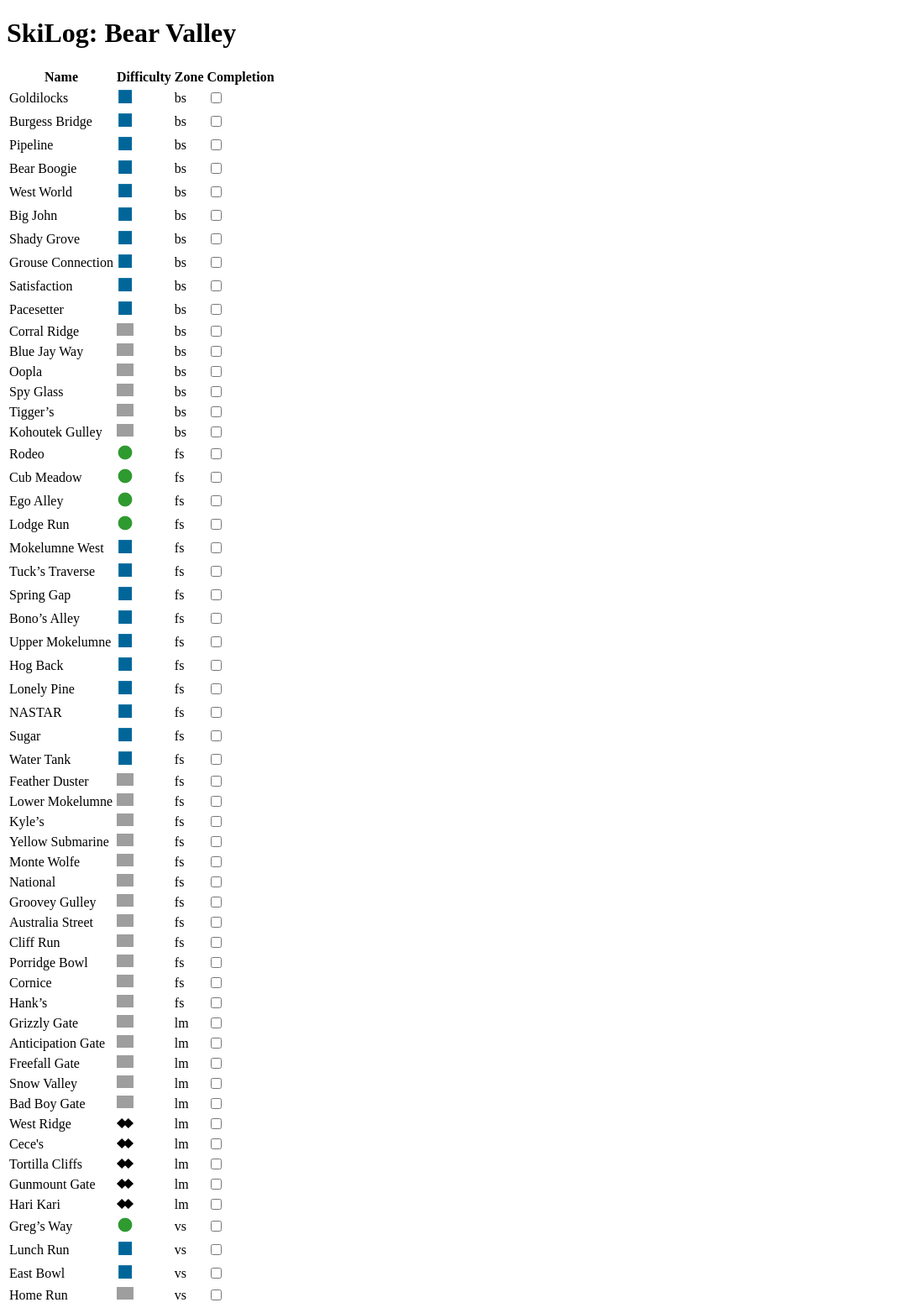
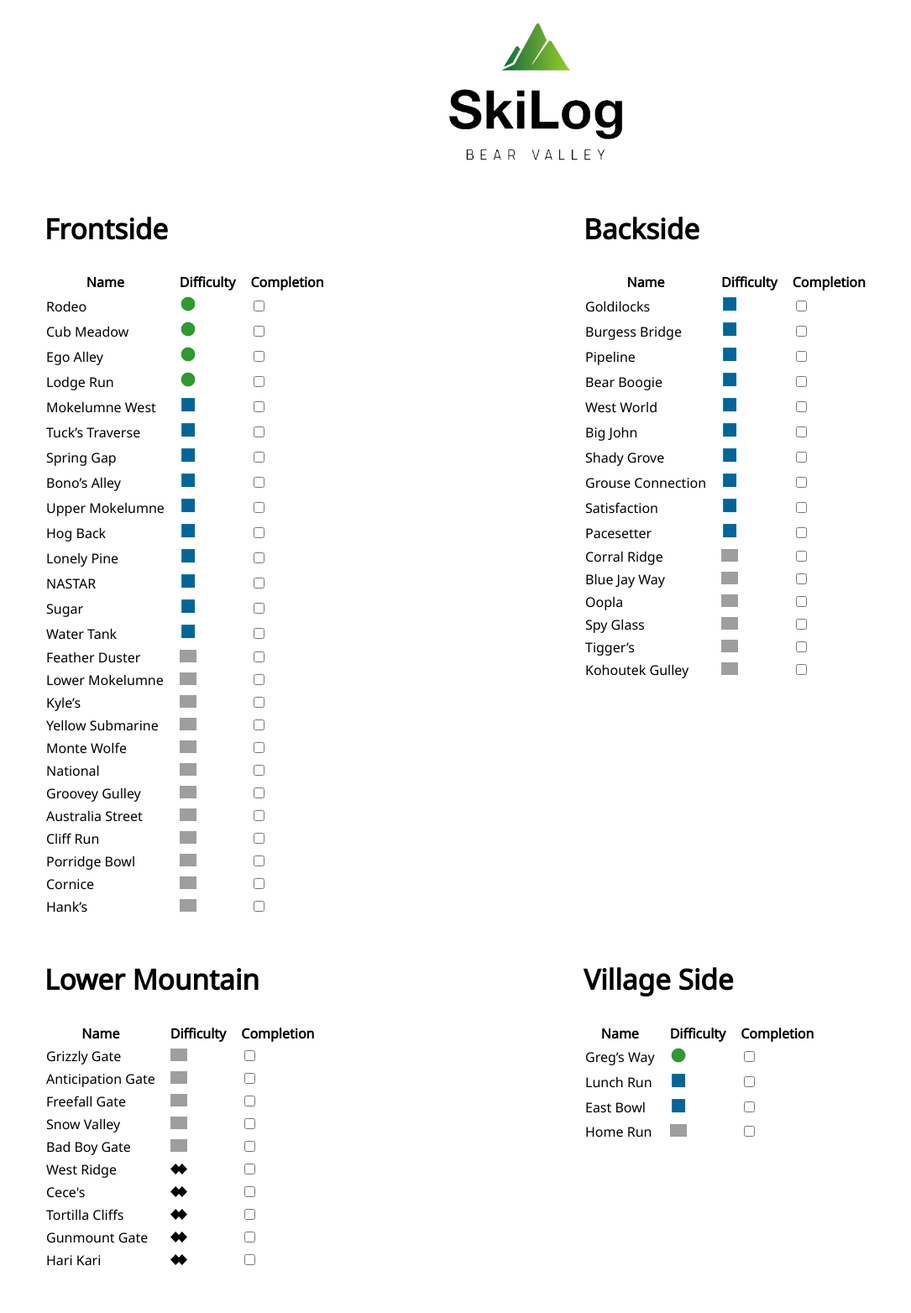
Before and after one commit to EXOEON/SkiLog, a Flask app: page / in a window 1280 px wide. Shown: the whole page at 84% size, without its empty margins (0-1085 px from the left). After the commit the page ends 1508 px from the top, so only its background shows below. Run offline with Flask 3, Linux system fonts and the light colour scheme; grey boxes are pictures that could not be loaded.

Commit message:
visuals done

```diff
--- a/main.py
+++ b/main.py
@@ -2,18 +2,29 @@
 from flask import Flask, render_template, request, redirect, url_for, session
 
 csv_file = 'BV-Trails.csv'
-data = []
+
+fs = []
+bs = []
+lm = []
+vs = []
 
 with open(csv_file, 'r') as file:
     csv_reader = csv.reader(file)
     for row in csv_reader:
-        data.append(row)
+        if row[2] == 'fs':
+            fs.append(row)
+        elif row[2] == 'bs':
+            bs.append(row)
+        elif row[2] == 'lm':
+            lm.append(row)
+        elif row[2] == 'vs':
+            vs.append(row)
 
 app = Flask(__name__)
 
 @app.route('/')
 def home():
-    return render_template('index.html', trails=data)
+    return render_template('index.html', fs=fs, bs=bs, lm=lm, vs=vs)
 
 if __name__ == '__main__':
     app.run(debug=True)
--- a/static/main.css
+++ b/static/main.css
@@ -1,4 +1,45 @@
-img {
+@import url('https://fonts.googleapis.com/css2?family=Noto+Sans&display=swap');
+
+* {
+    font-family: 'Noto Sans', sans-serif;
+}
+
+.logo {
+    width: 300px;
+    height: auto;
+    display: block;
+    margin-left: auto;
+    margin-right: auto;
+
+}
+
+h2 {
+    font-size: 25pt;
+    margin-left: 45px;
+}
+
+table {
+    margin-left: 30px;
+}
+
+table img {
     width: 20px;
     height: auto;
 }
+
+td, th {
+    padding-bottom: 2px;
+    padding-left: 15px;
+}
+
+.grid-container {
+    display: grid;
+    grid-template-columns: 1fr 1fr;
+    grid-gap: 20px;
+}
+
+@media (max-width: 768px) {
+    .grid-container {
+        display: block;
+    }
+}
--- a/templates/index.html
+++ b/templates/index.html
@@ -4,16 +4,19 @@
     <meta charset="UTF-8">
     <title>SkiLog: Bear Valley</title>
     <link rel="stylesheet" href="/static/main.css">
+    <link rel="icon" href="/static/icon.png">
 </head>
 <body>
-    <h1>SkiLog: Bear Valley</h1>
+    <img src="/static/logo.png" alt="SkiLog: Bear Valley - logo" class="logo">
+    <div class="grid-container">
+        <div>
+            <h2>Frontside</h2>
             <table>
                 <tr>
                     <th>Name</th>
                     <th>Difficulty</th>
-            <th>Zone</th>
                     <th>Completion</th>
-        {% for trail in trails %}
+                {% for trail in fs %}
                     <tr>
                         <td>{{ trail[0] }}</td>
                         {% if trail[1] == "g" %}
@@ -25,10 +28,83 @@
                         {% elif trail[1] == "dbd" %}
                             <td><img src="/static/double-black.svg" alt="double black diamond"></td>
                         {% endif %}
-                <td>{{ trail[2] }}</td>
                         <td><input type="checkbox" id="myCheckbox"></td>
                     </tr>
                 {% endfor %}
             </table>
+        </div>
+        <div>
+            <h2>Backside</h2>
+            <table>
+                <tr>
+                    <th>Name</th>
+                    <th>Difficulty</th>
+                    <th>Completion</th>
+                {% for trail in bs %}
+                    <tr>
+                        <td>{{ trail[0] }}</td>
+                        {% if trail[1] == "g" %}
+                            <td><img src="/static/green.png" alt="green circle"></td>
+                        {% elif trail[1] == "b" %}
+                            <td><img src="/static/blue.png" alt="blue square"></td>
+                        {% elif trail[1] == "bd" %}
+                            <td><img src="/static/black.svg" alt="black diamond"></td>
+                        {% elif trail[1] == "dbd" %}
+                            <td><img src="/static/double-black.svg" alt="double black diamond"></td>
+                        {% endif %}
+                        <td><input type="checkbox" id="myCheckbox"></td>
+                    </tr>
+                {% endfor %}
+            </table>
+        </div>
+        <div>
+            <h2>Lower Mountain</h2>
+            <table>
+                <tr>
+                    <th>Name</th>
+                    <th>Difficulty</th>
+                    <th>Completion</th>
+                {% for trail in lm %}
+                    <tr>
+                        <td>{{ trail[0] }}</td>
+                        {% if trail[1] == "g" %}
+                            <td><img src="/static/green.png" alt="green circle"></td>
+                        {% elif trail[1] == "b" %}
+                            <td><img src="/static/blue.png" alt="blue square"></td>
+                        {% elif trail[1] == "bd" %}
+                            <td><img src="/static/black.svg" alt="black diamond"></td>
+                        {% elif trail[1] == "dbd" %}
+                            <td><img src="/static/double-black.svg" alt="double black diamond"></td>
+                        {% endif %}
+                        <td><input type="checkbox" id="myCheckbox"></td>
+                    </tr>
+                {% endfor %}
+            </table>
+        </div>
+        <div>
+            <h2>Village Side</h2>
+            <table>
+                <tr>
+                    <th>Name</th>
+                    <th>Difficulty</th>
+                    <th>Completion</th>
+                {% for trail in vs %}
+                    <tr>
+                        <td>{{ trail[0] }}</td>
+                        {% if trail[1] == "g" %}
+                            <td><img src="/static/green.png" alt="green circle"></td>
+                        {% elif trail[1] == "b" %}
+                            <td><img src="/static/blue.png" alt="blue square"></td>
+                        {% elif trail[1] == "bd" %}
+                            <td><img src="/static/black.svg" alt="black diamond"></td>
+                        {% elif trail[1] == "dbd" %}
+                            <td><img src="/static/double-black.svg" alt="double black diamond"></td>
+                        {% endif %}
+                        <td><input type="checkbox" id="myCheckbox"></td>
+                    </tr>
+                {% endfor %}
+            </table>
+        </div>
+    </div>
 </body>
 </html>
```
Also changed, not shown: static/icon.png (added), static/logo.png (added). Lines whose indentation alone changed are shown as unchanged.
